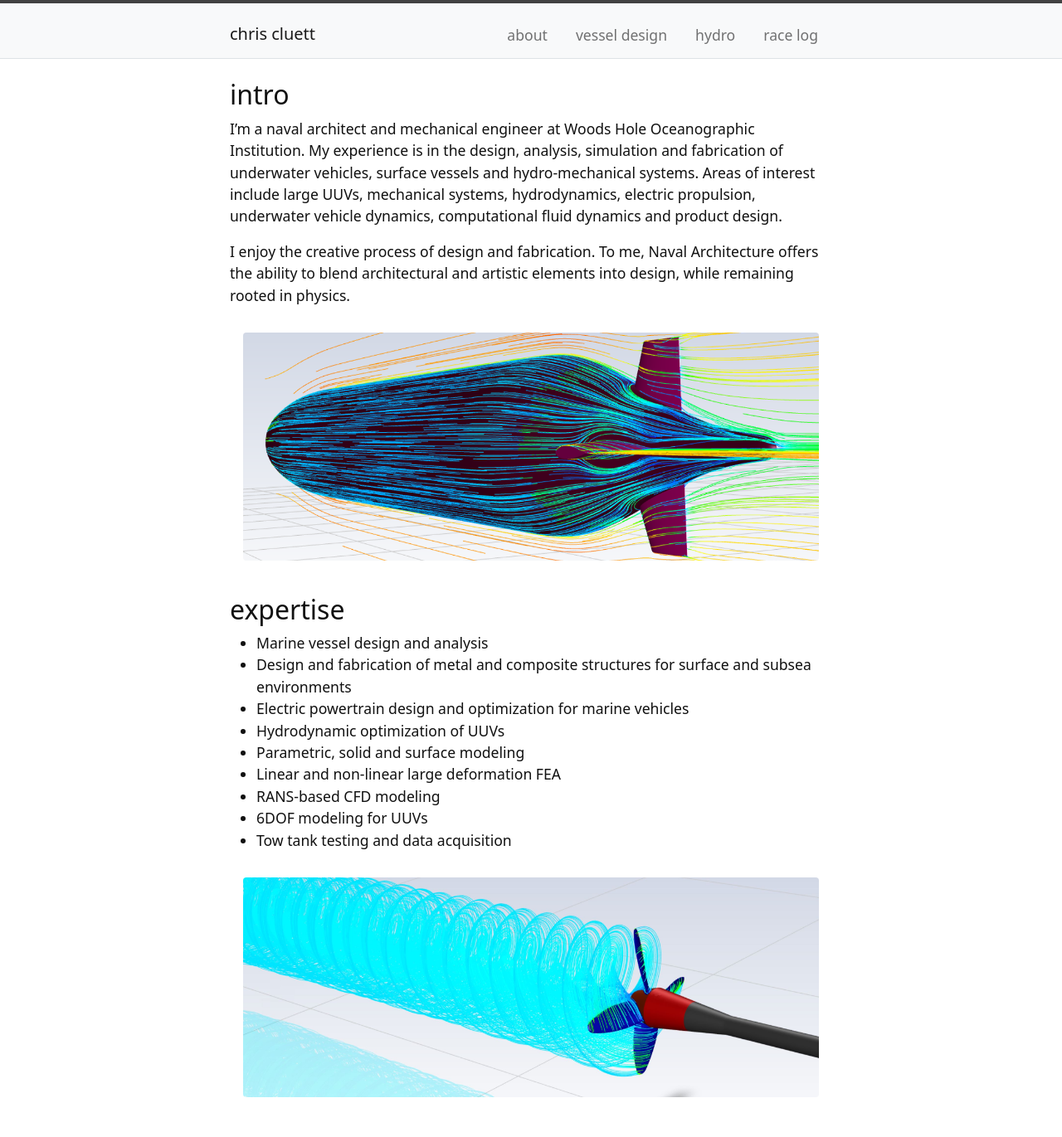
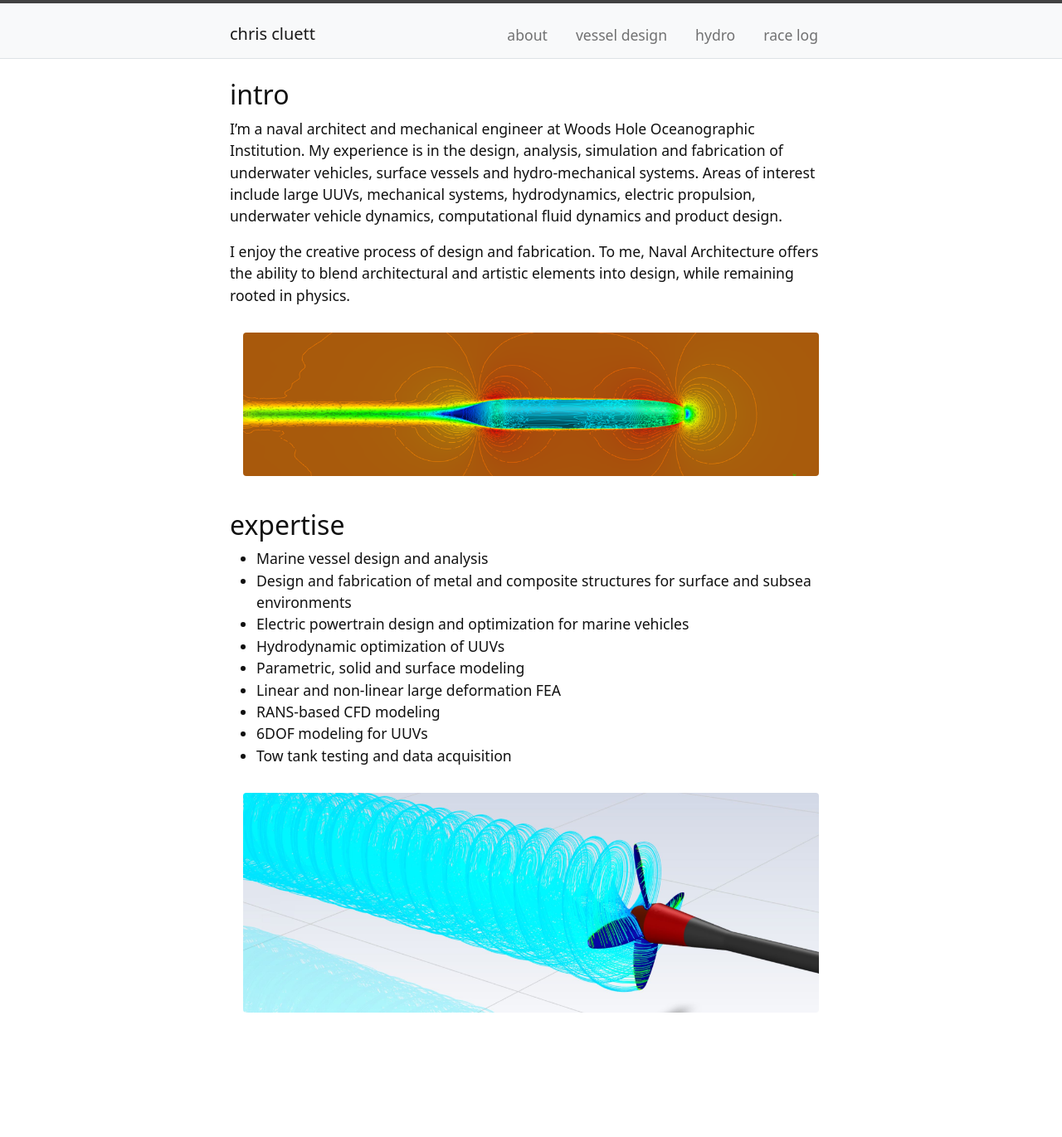
Before and after one commit to ccluett/website, a Jekyll site: the page built from index.md, in a window 1280 px wide. Shown: the whole page at 83% size. Built offline with Jekyll 4.4.1, drawn with Linux system fonts in a browser that asks for light colours; after the commit the page ends 1269 px from its top, so only the background shows below that.

Commit message:
Update index.md

```diff
--- a/index.md
+++ b/index.md
@@ -8,7 +8,7 @@ I'm a naval architect and mechanical engineer at Woods Hole Oceanographic Instit
 
 I enjoy the creative process of design and fabrication. To me, Naval Architecture offers the ability to blend architectural and artistic elements into design, while remaining rooted in physics.
 
-{% include figure.html img="picture2.png" width="100%" %}
+{% include figure.html img="picture1.png" width="100%" %}
 
 ## expertise
 * Marine vessel design and analysis
```
